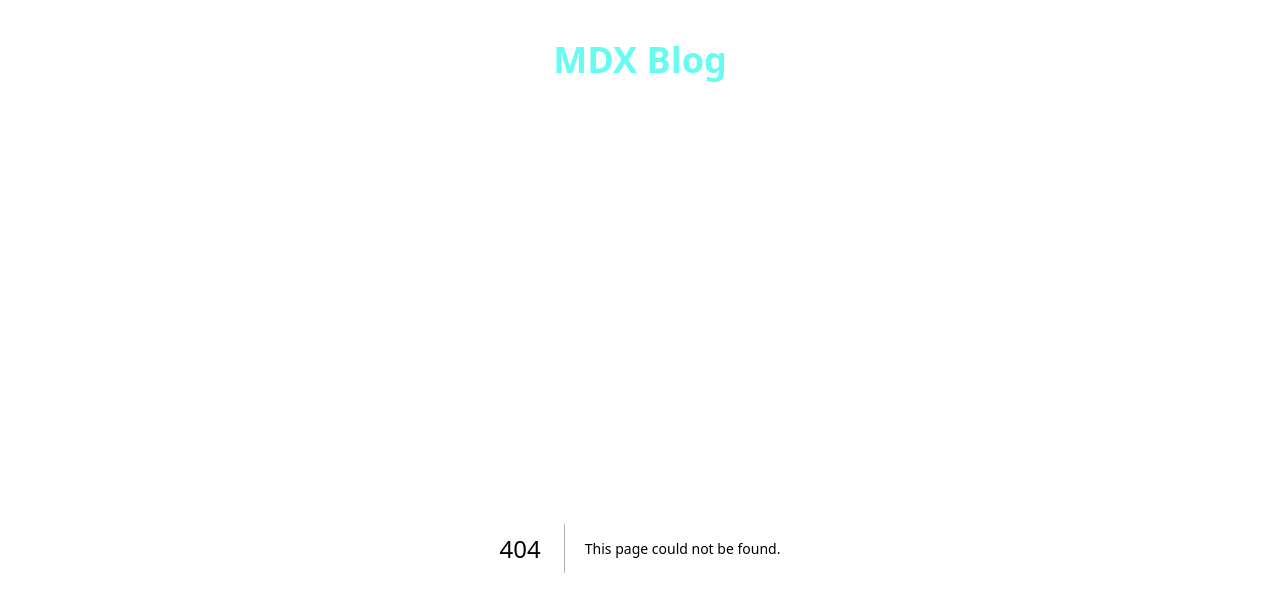
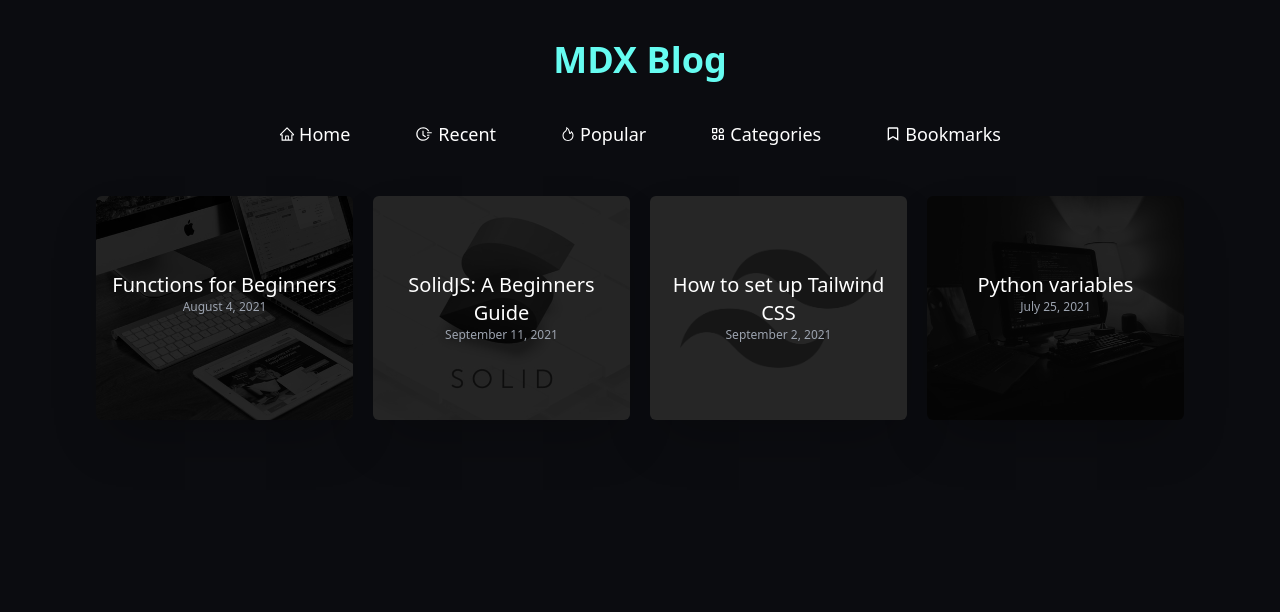
Before and after one commit to ParsaSedighi/nextjs-mdx-blog, a Next.js app: page /recent in a window 1280 px wide. Before the commit this address had no page. Shown: the top 612 px of the page. Built offline with nearby package versions, Linux system fonts and the light colour scheme.

Commit message:
Add getPosts to helper function

```diff
--- /dev/null
+++ b/helper/getPosts.js
@@ -0,0 +1,23 @@
+import fs from 'fs';
+import path from 'path';
+import matter from 'gray-matter';
+
+const getPosts = () => {
+  const files = fs.readdirSync(path.join('posts'));
+  const allPostsData = files.map((fileName) => {
+    const slug = fileName.replace('.mdx', '');
+    const fileContents = fs.readFileSync(
+      path.join(`posts/${slug}.mdx`),
+      'utf8'
+    );
+    const { data: frontMatter } = matter(fileContents);
+    return {
+      frontMatter,
+      slug,
+    };
+  });
+
+  return allPostsData;
+};
+
+export default getPosts;
--- a/src/pages/index.jsx
+++ b/src/pages/index.jsx
@@ -1,10 +1,8 @@
-import fs from 'fs';
-import path from 'path';
-import matter from 'gray-matter';
 import Post from '../components/Post';
 
 import { AiOutlinePushpin } from 'react-icons/ai';
 import { useState } from 'react';
+import getPosts from '../../helper/getPosts';
 
 export default function Home({ posts }) {
   const [isPinned, setIsPinned] = useState(false);
@@ -17,7 +15,6 @@ export default function Home({ posts }) {
     }
   }
   return (
-    <>
     <main className="pb-7">
       {isPinned ? (
         <div className="p-6 mx-16 mt-12 rounded-lg md:mx-24 bg-gunmetal">
@@ -35,7 +32,6 @@ export default function Home({ posts }) {
         <PostList posts={posts} />
       </div>
     </main>
-    </>
   );
 }
 
@@ -64,20 +60,7 @@ const PostList = ({ className, posts, pinned = false }) => {
 };
 
 export const getStaticProps = async () => {
-  const files = fs.readdirSync(path.join('posts'));
-
-  const posts = files.map((filename) => {
-    const markdownWithMeta = fs.readFileSync(
-      path.join('posts', filename),
-      'utf-8'
-    );
-    const { data: frontMatter } = matter(markdownWithMeta);
-
-    return {
-      frontMatter,
-      slug: filename.split('.')[0],
-    };
-  });
+  const posts = getPosts();
 
   return {
     props: {
--- a/src/pages/popular.jsx
+++ /dev/null
@@ -1,33 +0,0 @@
-const popular = () => {
-  const PostList = ({ className, posts, pinned = false }) => {
-    const pinnedPosts = posts.map((post, index) => {
-      if (post.frontMatter.pin)
-        return (
-          <Post className="rounded-md shadow-2xl" post={post} index={index} />
-        );
-    });
-
-    const restPosts = posts.map((post, index) => {
-      if (!post.frontMatter.pin)
-        return (
-          <Post className="rounded-md shadow-2xl" post={post} index={index} />
-        );
-    });
-    return (
-      <ul
-        className={
-          `grid gap-5 sm:grid-cols-2 md:grid-cols-3 lg:grid-cols-4 ` + className
-        }>
-        {pinned ? pinnedPosts : restPosts}
-      </ul>
-    );
-  };
-
-  return (
-    <>
-      <div>hello</div>
-    </>
-  );
-};
-
-export default popular;
--- /dev/null
+++ b/src/pages/recent.jsx
@@ -0,0 +1,39 @@
+import getPosts from '../../helper/getPosts';
+import Post from '../components/Post';
+
+const recent = ({ posts }) => {
+  return (
+    <main>
+      <div className="mx-16 mt-12 md:mx-24">
+        <PostList posts={posts} />
+      </div>
+    </main>
+  );
+};
+
+const PostList = ({ className, posts }) => {
+  const allPosts = posts.map((post, index) => {
+    return <Post className="rounded-md shadow-2xl" post={post} index={index} />;
+  });
+
+  return (
+    <ul
+      className={
+        `grid gap-5 sm:grid-cols-2 md:grid-cols-3 lg:grid-cols-4 ` + className
+      }>
+      {allPosts}
+    </ul>
+  );
+};
+
+export default recent;
+
+export const getStaticProps = () => {
+  const posts = getPosts();
+
+  return {
+    props: {
+      posts,
+    },
+  };
+};
```
Lines whose indentation alone changed are shown as unchanged.
